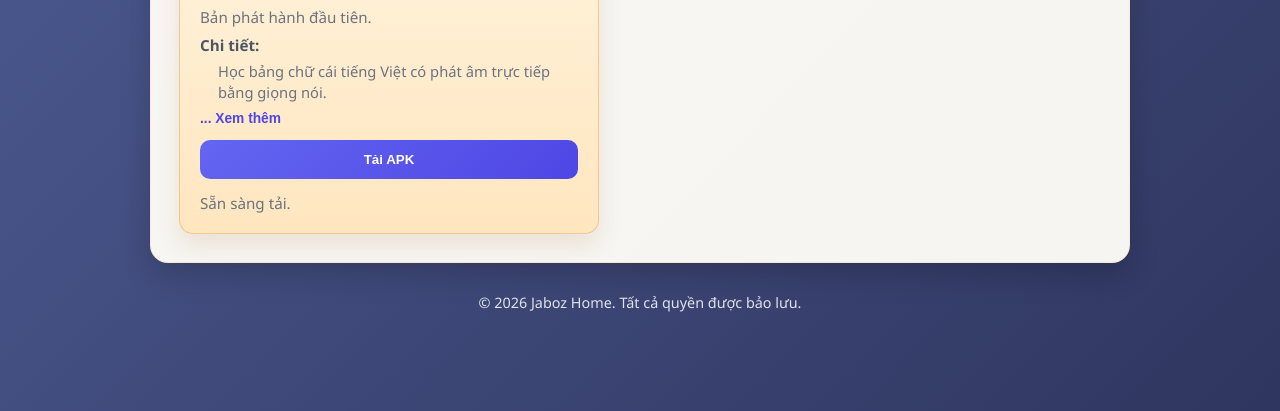
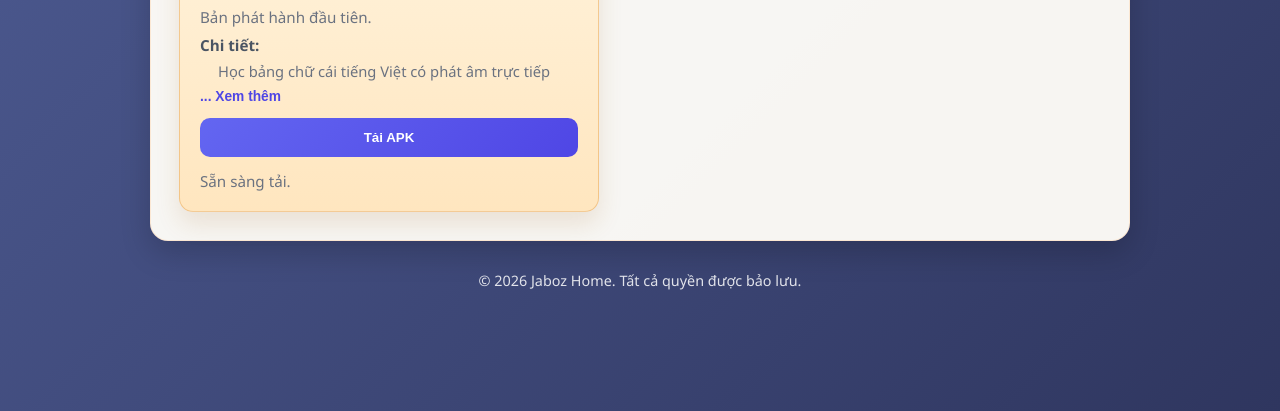
Before and after one commit to jaboz-bot/jaboz.com, a plain HTML site: page index.html in a window 1280 px wide. Shown: the part 389-800 px from the top of the page. Drawn offline with Linux system fonts and the light colour scheme.

Commit message:
Show only one line in details preview.
Made-with: Cursor

```diff
--- a/index.html
+++ b/index.html
@@ -156,7 +156,7 @@
       font-size: 0.92rem;
       line-height: 1.45;
       overflow: hidden;
-      max-height: 2.9em;
+      max-height: 1.45em;
       transition: max-height 220ms ease;
     }
     .details-list.expanded {
```
